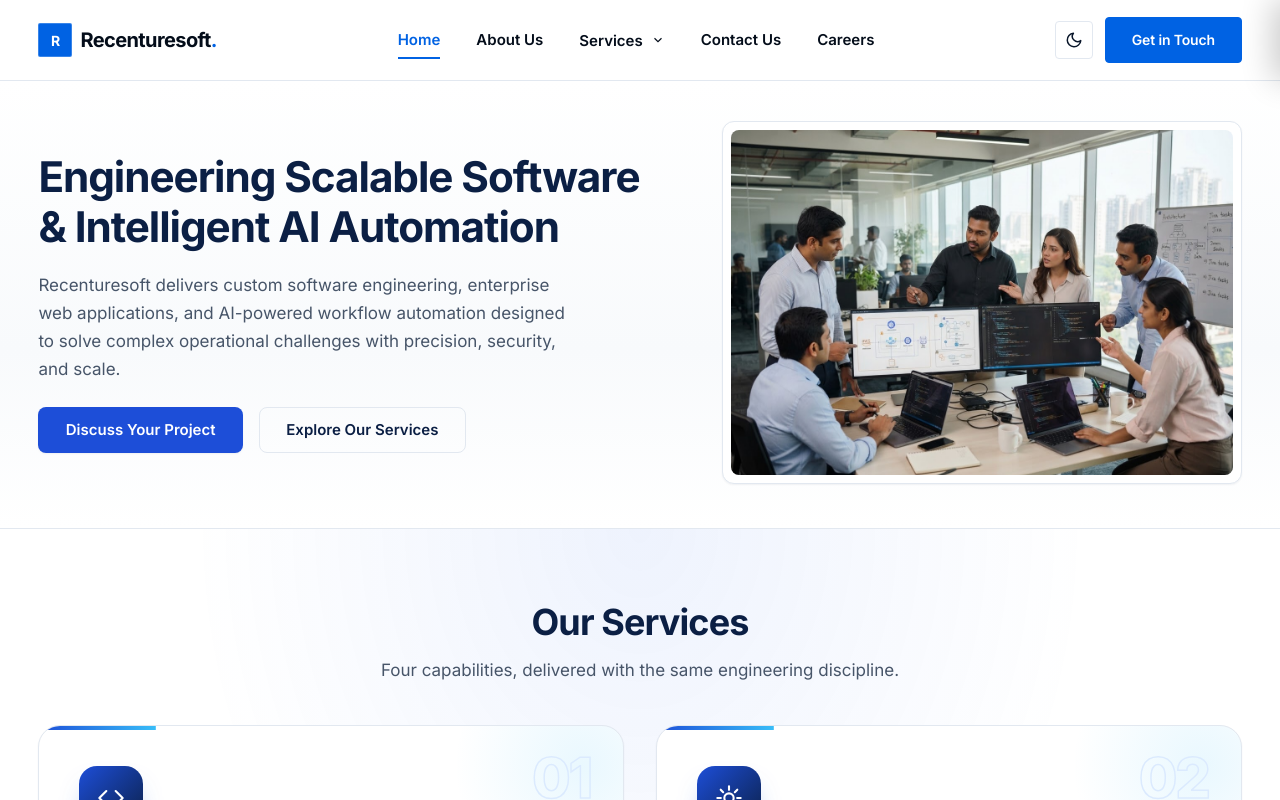
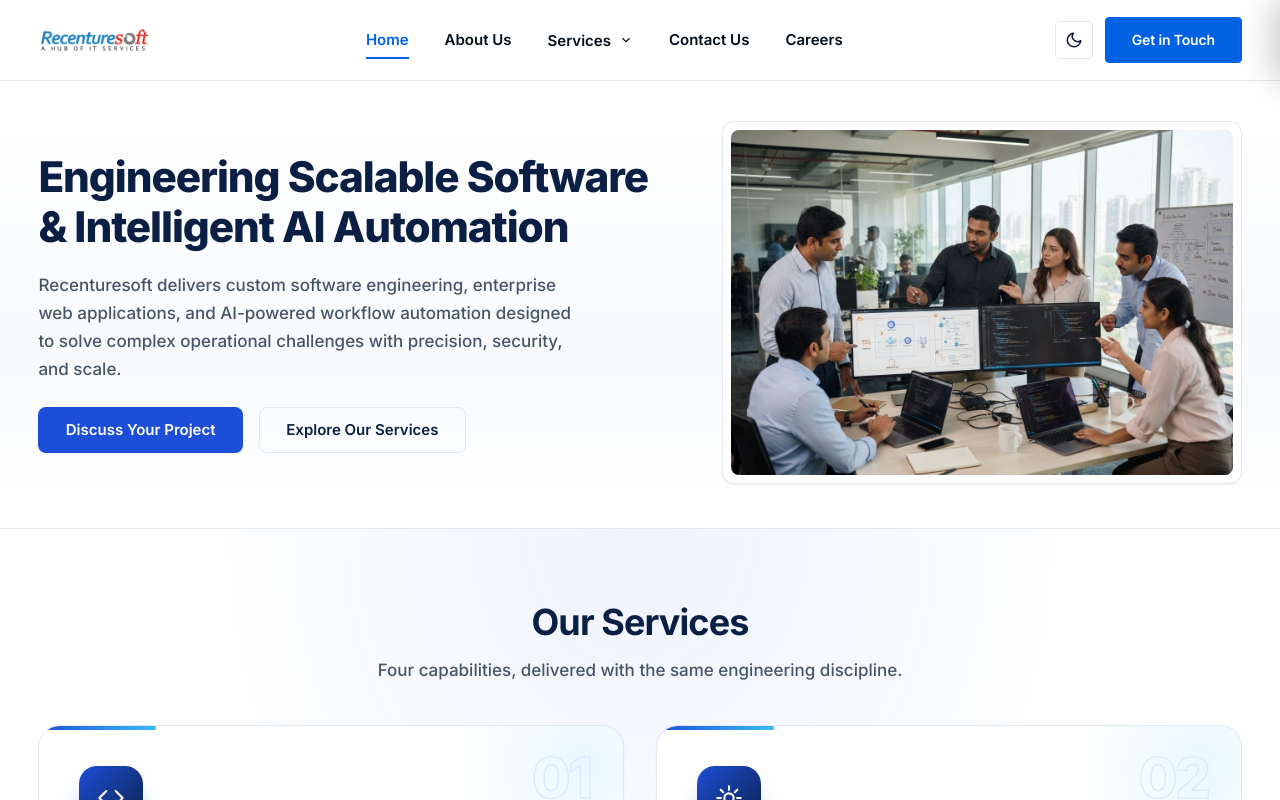
Before and after one commit to paras879/websiterecentresoft, a Next.js app: page / in a window 1280 px wide. Shown: the top 800 px of the page. Built offline with nearby package versions, Linux system fonts and the light colour scheme.

Commit message:
Add official Recenturesoft logo with tagline, make H1 bold and body text medium

```diff
--- a/src/app/home.module.css
+++ b/src/app/home.module.css
@@ -18,6 +18,7 @@
 
   background: var(--hp-bg);
   color: var(--hp-text);
+  font-weight: 500;
 }
 
 :global([data-theme="dark"]) .page {
@@ -67,6 +68,7 @@
   margin: 0;
   font-size: 1.0625rem;
   line-height: 1.7;
+  font-weight: 500;
   color: var(--hp-text);
 }
 
@@ -172,7 +174,7 @@
 .heroTitle {
   margin: 0;
   font-size: clamp(2.15rem, 3.3vw, 2.9rem);
-  font-weight: 700;
+  font-weight: 800;
   line-height: 1.18;
   letter-spacing: -0.025em;
   color: var(--hp-heading);
@@ -183,6 +185,7 @@
   max-width: 540px;
   font-size: 1.0625rem;
   line-height: 1.65;
+  font-weight: 500;
   color: var(--hp-text);
 }
 
--- a/src/components/mobile-navigation.module.css
+++ b/src/components/mobile-navigation.module.css
@@ -82,32 +82,30 @@
 .brand {
   display: inline-flex;
   align-items: center;
-  gap: var(--spacing-2);
 }
 
-.brandMark {
-  display: inline-flex;
-  align-items: center;
-  justify-content: center;
-  width: 28px;
-  height: 28px;
-  border-radius: var(--radius-sm);
-  background: linear-gradient(135deg, #0062e3 0%, #004ebd 100%);
-  border: 1px solid rgba(255, 255, 255, 0.2);
-  color: var(--color-pure-white);
-  font-size: 0.8125rem;
-  font-weight: 700;
+.brandLogoLight {
+  display: block;
+  height: 38px;
+  width: auto;
+  max-width: 150px;
+  object-fit: contain;
 }
 
-.brandText {
-  font-size: var(--font-size-base);
-  font-weight: 700;
-  letter-spacing: -0.02em;
-  color: var(--color-text-heading);
+.brandLogoDark {
+  display: none;
+  height: 34px;
+  width: auto;
+  max-width: 150px;
+  object-fit: contain;
 }
 
-.brandAccent {
-  color: var(--color-blue-primary);
+:global([data-theme="dark"]) .brandLogoLight {
+  display: none;
+}
+
+:global([data-theme="dark"]) .brandLogoDark {
+  display: block;
 }
 
 .closeButton {
--- a/src/components/mobile-navigation.tsx
+++ b/src/components/mobile-navigation.tsx
@@ -2,6 +2,7 @@
 
 import { useState, useEffect, useCallback, useRef } from "react";
 import Link from "next/link";
+import Image from "next/image";
 import { usePathname } from "next/navigation";
 import type { SiteContent } from "@/content";
 import type { SiteInfo } from "@/lib/site";
@@ -110,13 +111,20 @@ export function MobileNavigation({ site, info }: { site: SiteContent["site"]; in
       >
         <div className={styles.panelHeader}>
           <div className={styles.brand}>
-            <span className={styles.brandMark} aria-hidden="true">
-              R
-            </span>
-            <span className={styles.brandText}>
-              {info.name}
-              <span className={styles.brandAccent}>.</span>
-            </span>
+            <Image
+              src="/images/recenturesoft-logo.png"
+              alt="Recenturesoft - A Hub of IT Services"
+              width={150}
+              height={50}
+              className={styles.brandLogoLight}
+            />
+            <Image
+              src="/images/recenturesoft-logo-white.png"
+              alt="Recenturesoft - A Hub of IT Services"
+              width={150}
+              height={50}
+              className={styles.brandLogoDark}
+            />
           </div>
           <div style={{ display: "flex", alignItems: "center", gap: "8px" }}>
             <ThemeToggle />
--- a/src/components/site-footer.module.css
+++ b/src/components/site-footer.module.css
@@ -87,33 +87,31 @@
 .brand {
   display: inline-flex;
   align-items: center;
-  gap: 0.75rem;
-  color: var(--ft-brand);
+  text-decoration: none;
 }
 
-.brandMark {
-  display: inline-flex;
-  align-items: center;
-  justify-content: center;
-  width: 36px;
-  height: 36px;
-  font-size: 1rem;
-  font-weight: 800;
-  color: #ffffff;
-  background: linear-gradient(135deg, #1d4ed8 0%, #1d4ed8 100%);
-  border-radius: 9px;
-  box-shadow: 0 6px 16px -6px rgba(37, 99, 235, 0.7);
+.brandLogoLight {
+  display: block;
+  height: 48px;
+  width: auto;
+  max-width: 190px;
+  object-fit: contain;
 }
 
-.brandText {
-  font-size: 1.375rem;
-  font-weight: 800;
-  letter-spacing: -0.02em;
-  color: var(--ft-brand);
+.brandLogoDark {
+  display: none;
+  height: 42px;
+  width: auto;
+  max-width: 190px;
+  object-fit: contain;
 }
 
-.brandAccent {
-  color: var(--ft-accent);
+:global([data-theme="dark"]) .brandLogoLight {
+  display: none;
+}
+
+:global([data-theme="dark"]) .brandLogoDark {
+  display: block;
 }
 
 .description {
--- a/src/components/site-footer.tsx
+++ b/src/components/site-footer.tsx
@@ -1,4 +1,5 @@
 import Link from "next/link";
+import Image from "next/image";
 import type { SiteContent } from "@/content";
 import type { SiteInfo } from "@/lib/site";
 import { socialIcons, type SocialIconName } from "@/lib/social-icons";
@@ -31,14 +32,21 @@ export function SiteFooter({ site, info }: { site: SiteContent["site"]; info: Si
         <div className={styles.grid}>
           {/* Brand */}
           <div className={styles.brandCol}>
-            <Link href="/" className={styles.brand} aria-label={`${info.name} Home`}>
-              <span className={styles.brandMark} aria-hidden="true">
-                {info.name.charAt(0).toUpperCase()}
-              </span>
-              <span className={styles.brandText}>
-                {info.name}
-                <span className={styles.brandAccent}>.</span>
-              </span>
+            <Link href="/" className={styles.brand} aria-label={`${info.name} - A Hub of IT Services`}>
+              <Image
+                src="/images/recenturesoft-logo.png"
+                alt="Recenturesoft - A Hub of IT Services"
+                width={180}
+                height={60}
+                className={styles.brandLogoLight}
+              />
+              <Image
+                src="/images/recenturesoft-logo-white.png"
+                alt="Recenturesoft - A Hub of IT Services"
+                width={180}
+                height={60}
+                className={styles.brandLogoDark}
+              />
             </Link>
             <p className={styles.description}>{info.description}</p>
 
--- a/src/components/site-header.module.css
+++ b/src/components/site-header.module.css
@@ -24,36 +24,31 @@
 .brand {
   display: inline-flex;
   align-items: center;
-  gap: var(--spacing-2);
   text-decoration: none;
 }
 
-.brandMark {
-  display: inline-flex;
-  align-items: center;
-  justify-content: center;
-  width: 32px;
-  height: 32px;
-  border-radius: var(--radius-sm);
-  background: linear-gradient(135deg, #1d4ed8 0%, #1e40af 100%);
-  border: 1px solid rgba(255, 255, 255, 0.22);
-  box-shadow: 0 2px 8px rgba(37, 99, 235, 0.3);
-  color: var(--color-pure-white);
-  font-size: 0.875rem;
-  font-weight: 700;
-  letter-spacing: -0.02em;
+.brandLogoLight {
+  display: block;
+  height: 46px;
+  width: auto;
+  max-width: 190px;
+  object-fit: contain;
 }
 
-.brandText {
-  font-size: var(--font-size-xl);
-  font-weight: 700;
-  letter-spacing: -0.03em;
-  color: var(--color-text-heading);
-  transition: color var(--transition-fast);
+.brandLogoDark {
+  display: none;
+  height: 40px;
+  width: auto;
+  max-width: 190px;
+  object-fit: contain;
 }
 
-.brandAccent {
-  color: var(--color-blue-primary);
+:global([data-theme="dark"]) .brandLogoLight {
+  display: none;
+}
+
+:global([data-theme="dark"]) .brandLogoDark {
+  display: block;
 }
 
 .desktopNav {
--- a/src/components/site-header.tsx
+++ b/src/components/site-header.tsx
@@ -2,6 +2,7 @@
 
 import { useState, useRef, useEffect } from "react";
 import Link from "next/link";
+import Image from "next/image";
 import { usePathname } from "next/navigation";
 import type { SiteContent } from "@/content";
 import type { SiteInfo } from "@/lib/site";
@@ -93,14 +94,23 @@ export function SiteHeader({ site, info }: Props) {
   return (
     <header className={styles.header}>
       <div className={`container ${styles.headerInner}`}>
-        <Link href="/" className={styles.brand} aria-label={`${info.name} Home`}>
-          <span className={styles.brandMark} aria-hidden="true">
-            {info.name.charAt(0).toUpperCase()}
-          </span>
-          <span className={styles.brandText}>
-            {info.name}
-            <span className={styles.brandAccent}>.</span>
-          </span>
+        <Link href="/" className={styles.brand} aria-label={`${info.name} - A Hub of IT Services`}>
+          <Image
+            src="/images/recenturesoft-logo.png"
+            alt="Recenturesoft - A Hub of IT Services"
+            width={180}
+            height={60}
+            priority
+            className={styles.brandLogoLight}
+          />
+          <Image
+            src="/images/recenturesoft-logo-white.png"
+            alt="Recenturesoft - A Hub of IT Services"
+            width={180}
+            height={60}
+            priority
+            className={styles.brandLogoDark}
+          />
         </Link>
 
         {/* Desktop Navigation */}
```
Also changed, not shown: public/images/recenturesoft-logo-white.png (added), public/images/recenturesoft-logo.png (added).
